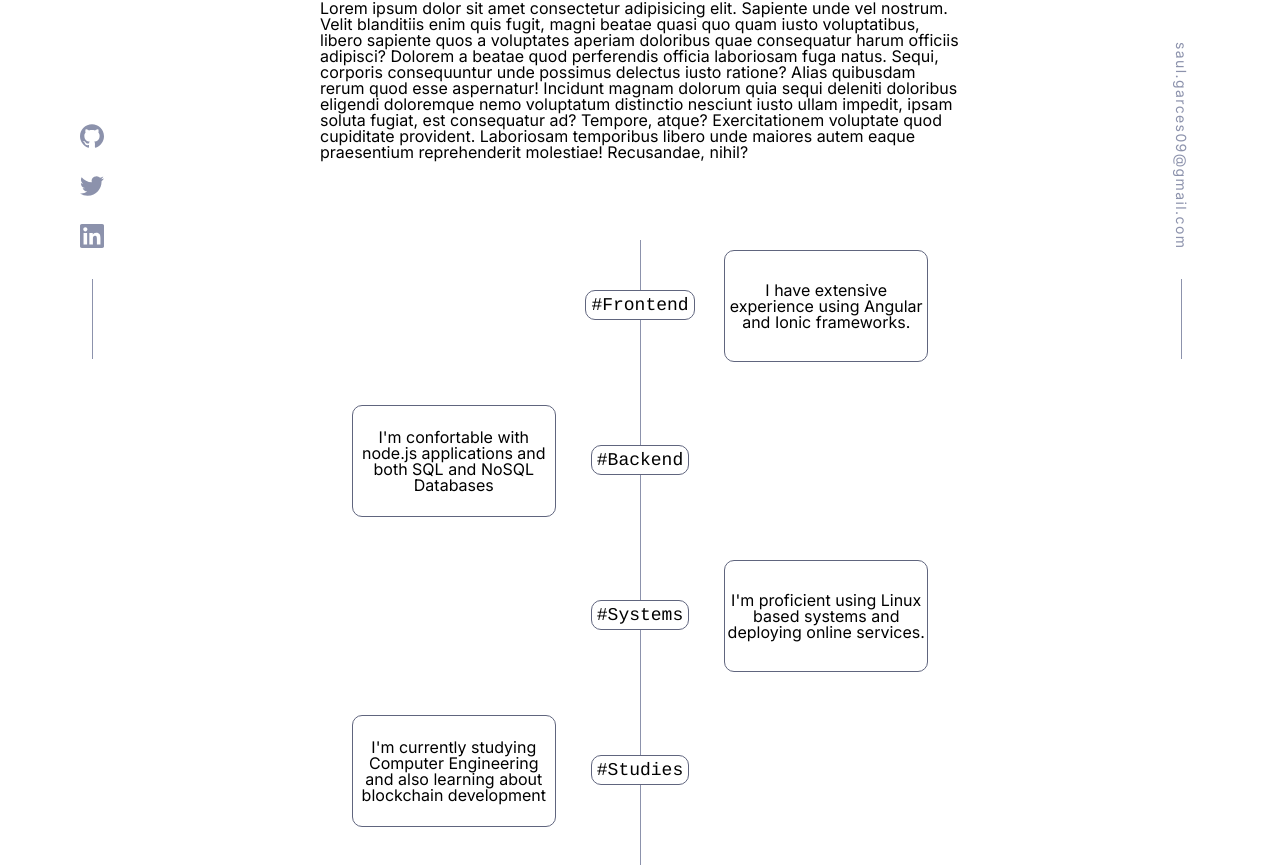
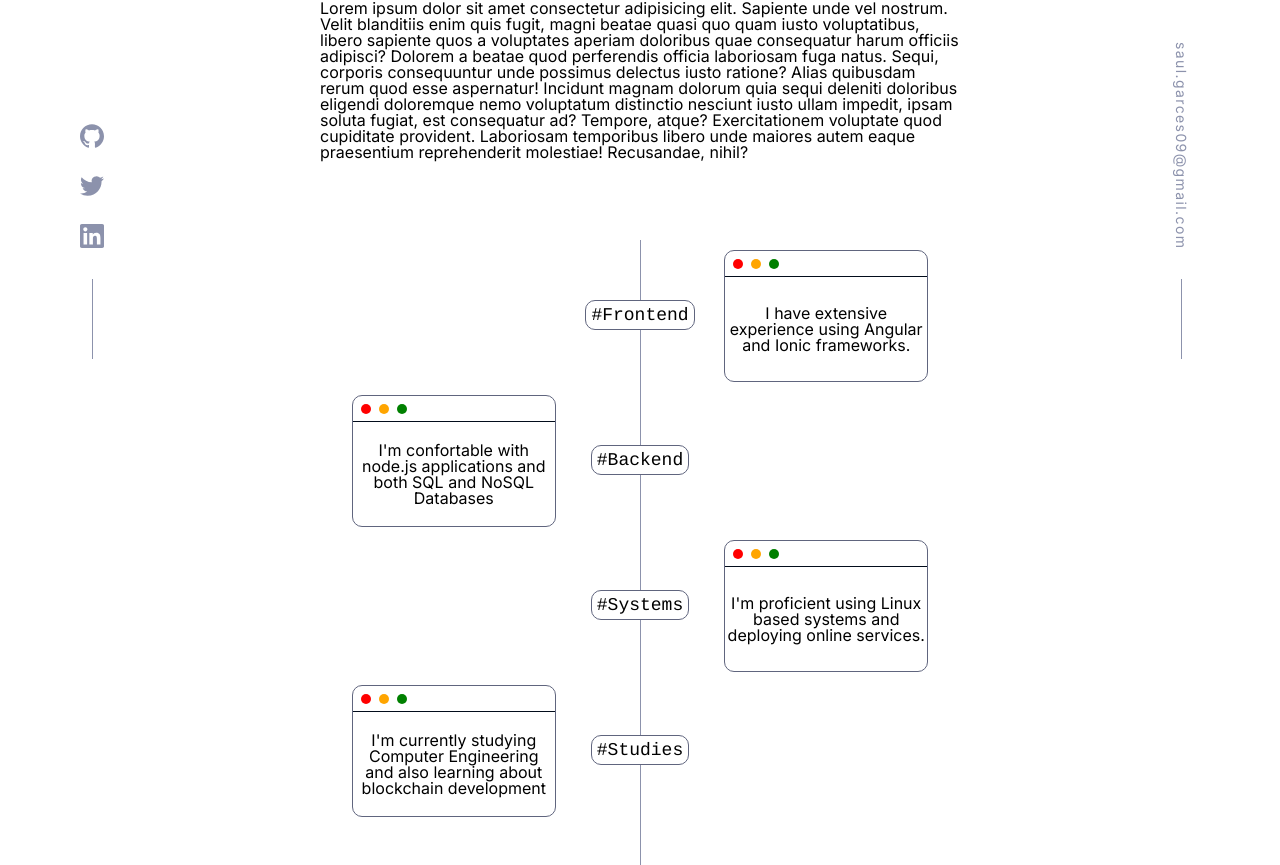
Before and after one commit to saugardev/portfolio, an Angular app: page / in a window 1280 px wide. Shown: the part 441-1306 px from the top of the page. Built offline with nearby package versions, Linux system fonts and the light colour scheme; a web font is replaced by a local one.

Commit message:
Update about me styles

```diff
--- a/src/app/modules/home/home.component.html
+++ b/src/app/modules/home/home.component.html
@@ -13,22 +13,50 @@
   <div class="cards-wrap">
     <div class="card">
       <div class="right">
-        <p>I have extensive experience using Angular and Ionic frameworks.</p>
+        <div>
+          <p>I have extensive experience using Angular and Ionic frameworks.</p>
+        </div>
+        <div class="circles">
+          <div class="circle red"></div>
+          <div class="circle orange"></div>
+          <div class="circle green"></div>
+        </div>
       </div>
     </div>
     <div class="card">
       <div class="left">
-        <p>I'm confortable with node.js applications and both SQL and NoSQL Databases</p>
+        <div>
+          <p>I'm confortable with node.js applications and both SQL and NoSQL Databases</p>
+        </div>
+        <div class="circles">
+          <div class="circle red"></div>
+          <div class="circle orange"></div>
+          <div class="circle green"></div>
+        </div>
       </div>
     </div>
     <div class="card">
       <div class="right">
-        <p>I'm proficient using Linux based systems and deploying online services.</p>
+        <div>
+          <p>I'm proficient using Linux based systems and deploying online services.</p>
+        </div>
+        <div class="circles">
+          <div class="circle red"></div>
+          <div class="circle orange"></div>
+          <div class="circle green"></div>
+        </div>
       </div>
     </div>
     <div class="card">
       <div class="left">
-        <p>I'm currently studying Computer Engineering and also learning about blockchain development</p>
+        <div>
+          <p>I'm currently studying Computer Engineering and also learning about blockchain development</p>
+        </div>
+        <div class="circles">
+          <div class="circle red"></div>
+          <div class="circle orange"></div>
+          <div class="circle green"></div>
+        </div>
       </div>
     </div>
   </div>
--- a/src/app/modules/home/home.component.scss
+++ b/src/app/modules/home/home.component.scss
@@ -69,13 +69,13 @@
 }
 
 .first {
-  margin-top: 50px;
+  margin-top: 60px;
 }
 
 .vertical-label {
   z-index: 1;
   padding: 5px;
-  margin-bottom: 125px;
+  margin-bottom: 115px;
   border-radius: 10px;
   border: 1px solid var(--text-dark-grey);
   background-color: white;
@@ -97,8 +97,8 @@
   & .card {
     position: relative;
     width: 100%;
-    height: 110px;
-    margin-bottom: 45px;
+    height: 130px;
+    margin-bottom: 15px;
 
     & .left,
     & .right {
@@ -108,12 +108,24 @@
       border: 1px solid var(--text-dark-grey);
       border-radius: 10px;
       display: flex;
-      justify-content: center;
+      flex-direction: column;
       align-items: center;
 
-      & > * {
+      &::before {
+        content: "";
+        height: 1px;
+        background-color: var(--text-dark-blue);
+        width: 100%;
+        margin-top: 25px;
+      }
+
+      & > div {
+        height: 100%;
         text-align: center;
+        display: flex;
+        align-items: center;
       }
+
     }
 
     & .left {
@@ -125,3 +137,30 @@
   }
 
 }
+
+.circles {
+  position: absolute;
+  height: 100%;
+  width: 100%;
+  margin: -60px;
+}
+
+.circle {
+  width: 10px;
+  height: 10px !important;
+  border-radius: 100%;
+  margin-left: 8px;
+  margin-top: 16px;
+}
+
+.red {
+  background-color: red;
+}
+
+.orange {
+  background-color: orange;
+}
+
+.green {
+  background-color: green;
+}
```
